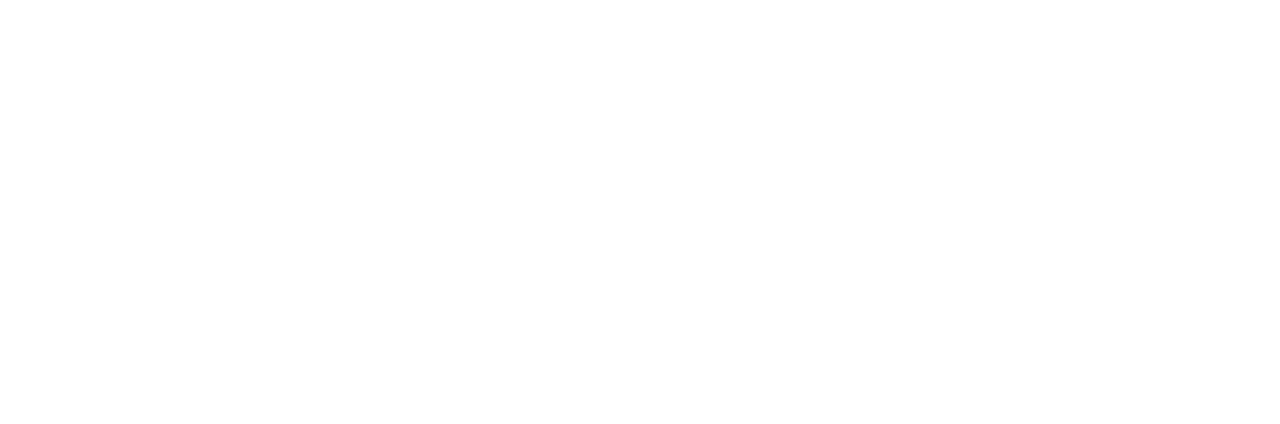
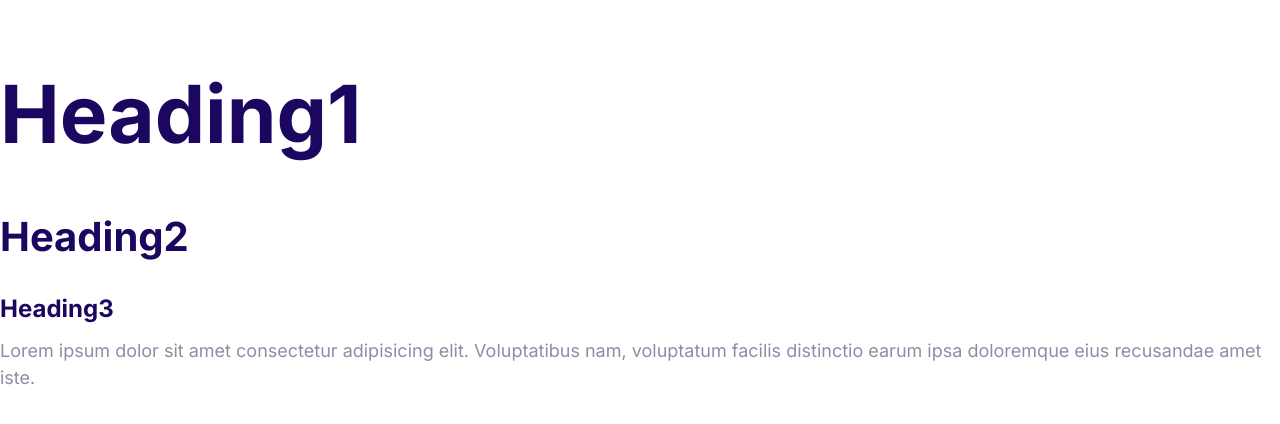
Before and after one commit to RaveenaReddyGinjala/HTML-CSS, a plain HTML site: page index.html in a window 1280 px wide. Drawn offline with Linux system fonts and the light colour scheme.

Commit message:
Define the styles for the fonts

```diff
--- a/css/styles.css
+++ b/css/styles.css
@@ -1,5 +1,48 @@
+html{
+    font-size: 62.5%;
+}
 :root{
     --color-primary:#2584ff;
     --color-secondary:#00d9ff;
     --color-accent:#ff3400;
+    --color-heading:#1b0760;
+    --color-body:#918ca4;
+
     }
+body{
+    font-family: Inter,Arial, Helvetica, sans-serif;
+    font-size: 2.4rem;
+    line-height: 1.5;
+    color:var(--color-body);
+}
+h1,h2,h3{
+    color: var(--color-heading);
+    margin-bottom: 1rem;
+}
+h1{
+    font-size:7rem;
+}
+h2{
+    font-size: 4rem;
+}
+h3{
+    font-size: 3rem;
+}
+p{
+    margin-top: 0;
+}
+
+@media screen and (min-width:1024px){
+    body{
+        font-size: 1.8rem;
+    }
+    h1{
+        font-size: 8rem;
+    }
+    h2{
+        font-size: 4rem;
+    }
+    h3{
+        font-size: 2.4rem;
+    }
+}
--- a/index.html
+++ b/index.html
@@ -4,9 +4,24 @@
     <meta charset="UTF-8" />
     <meta http-equiv="X-UA-Compatible" content="IE=edge" />
     <meta name="viewport" content="width=device-width, initial-scale=1.0" />
+    <link rel="preconnect" href="https://fonts.googleapis.com" />
+    <link rel="preconnect" href="https://fonts.gstatic.com" crossorigin />
+    <link
+      href="https://fonts.googleapis.com/css2?family=Inter:wght@400;700&display=swap"
+      rel="stylesheet"
+    />
     <link rel="stylesheet" href="css/normalize.css" />
     <link rel="stylesheet" href="css/styles.css" />
     <title>Document</title>
   </head>
-  <body></body>
+  <body>
+    <h1>Heading1</h1>
+    <h2>Heading2</h2>
+    <h3>Heading3</h3>
+    <p>
+      Lorem ipsum dolor sit amet consectetur adipisicing elit. Voluptatibus nam,
+      voluptatum facilis distinctio earum ipsa doloremque eius recusandae amet
+      iste.
+    </p>
+  </body>
 </html>
```
Also changed, not shown: 1 other file.
